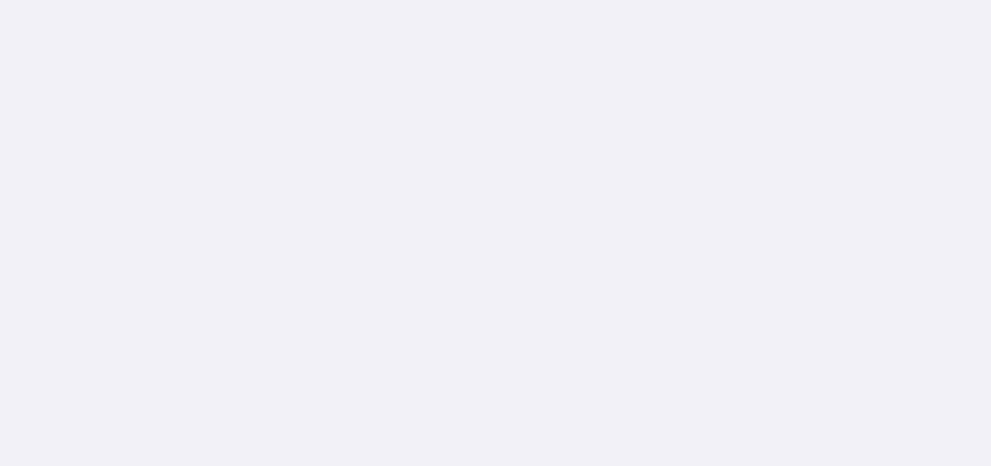
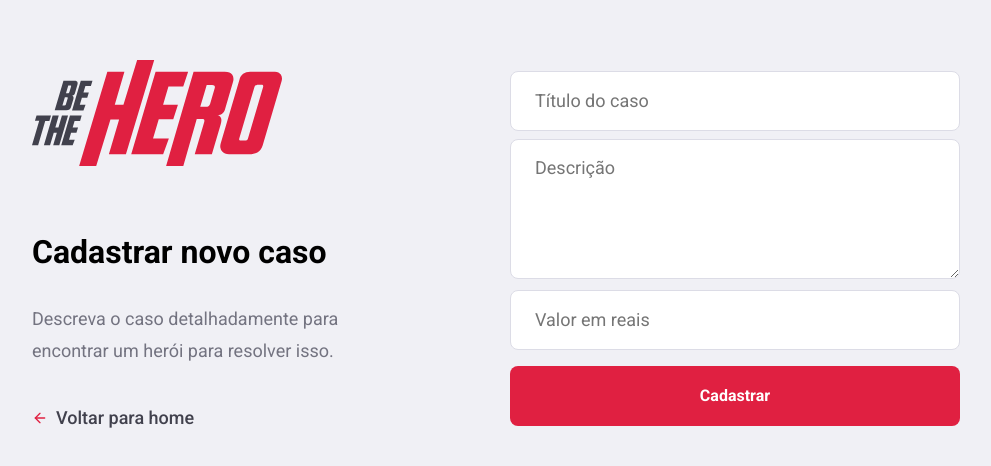
Before and after one commit to stoneparker/Semana-Omnistack11, a React (Create React App) app in the folder frontend/: page /incidents/new in a window 1280 px wide. Shown: the part 156-622 px from the top of the page, without its empty margins (144-1135 px from the left). Built offline with nearby package versions, Linux system fonts and the light colour scheme.

Commit message:
página de Cadastro de novos casos estruturada

```diff
--- a/frontend/src/global.css
+++ b/frontend/src/global.css
@@ -28,6 +28,17 @@
      border: 1px solid #dcdce6;
      border-radius: 8px;
      padding: 0 24px
+}
+
+form textarea {
+     width: 100%;
+     resize: vertical;
+     min-height: 140px;
+     color: #333;
+     border: 1px solid #dcdce6;
+     border-radius: 8px;
+     padding: 16px 24px;
+     line-height: 24px;
 }
 
 .button {
@@ -63,6 +74,7 @@
      transition: opacity 0.2s;
 }
 
+
 .back-link svg {
      margin-right: 8px;
 }
--- /dev/null
+++ b/frontend/src/pages/NewIncident/index.js
@@ -0,0 +1,35 @@
+import React from 'react';
+import { Link } from 'react-router-dom';
+import { FiArrowLeft } from 'react-icons/fi';
+
+import logoImg from '../../assets/logo.svg';
+
+import './styles.css';
+
+export default function NewIncident() {
+     return (
+          <div className="new-incident-container">
+               <div className="content">
+                    <section>
+                         <img src={logoImg} alt="Be The Hero"/>
+
+                         <h1>Cadastrar novo caso</h1>
+                         <p>Descreva o caso detalhadamente para encontrar um herói para resolver isso.</p>
+
+                         <Link to="/profile" className="back-link">
+                              <FiArrowLeft size={16} color="#e02041" /> {/* size: Linkltura */}
+                              Voltar para home
+                         </Link>
+                    </section>
+
+                    <form>
+                         <input placeholder="Título do caso" />
+                         <textarea placeholder="Descrição" />
+                         <input placeholder="Valor em reais" />
+
+                         <button className="button" type="submit">Cadastrar</button>
+                    </form>
+               </div>
+          </div>
+     )
+}
--- /dev/null
+++ b/frontend/src/pages/NewIncident/styles.css
@@ -0,0 +1,48 @@
+.new-incident-container {
+     width: 100%;
+     max-width: 1120px;
+     height: 100vh;
+     margin: 0 auto; /* conteúdo fique centralizado */
+
+     display: flex;
+     align-items: center; /* verticalmente */
+     justify-content: center; /* horizontalmente */
+}
+
+.new-incident-container .content {
+     width: 100%;
+     padding: 96px;
+     background: #f0f0f5;
+     box-shadow: 0 0 100px rgba(0, 0, 0, 0.1);
+     border-radius: 8px;
+
+     display: flex;
+     justify-content: space-between;
+     align-items: center;
+}
+
+.new-incident-container .content section {
+     width: 100%;
+     max-width: 380px;
+}
+
+.new-incident-container .content section h1 {
+     margin: 64px 0 32px;
+     font-size: 32px;
+}
+
+.new-incident-container .content section p {
+     font-size: 18px;
+     color: #737380;
+     line-height: 32px;
+}
+
+.new-incident-container .content form {
+     width: 100%;
+     max-width: 450px;
+}
+
+.new-incident-container .content form textarea,
+.new-incident-container .content form input {
+     margin-top: 8px;
+}
--- a/frontend/src/routes.js
+++ b/frontend/src/routes.js
@@ -4,6 +4,7 @@
 import Logon from './pages/Logon';
 import Register from './pages/Register';
 import Profile from './pages/Profile';
+import NewIncident from './pages/NewIncident';
 
 export default function Routes() {
      return (
@@ -12,6 +13,7 @@
                     <Route path="/" exact component={Logon} /> {/* exact - ser exatamente /, para n atrapalhar os demais links */}
                     <Route path="/register" component={Register} />
                     <Route path="/profile" component={Profile} />
+                    <Route path="/incidents/new" component={NewIncident} />
                </Switch>
           </BrowserRouter>
      )
```
